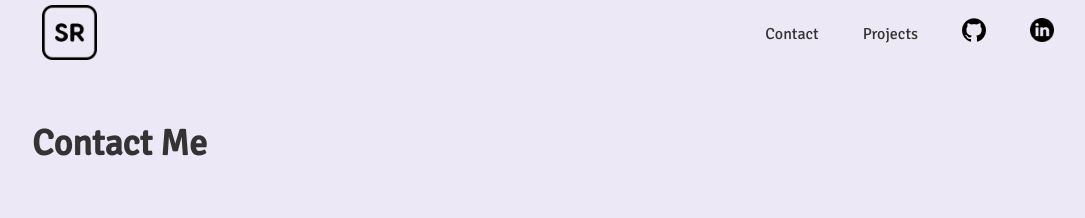
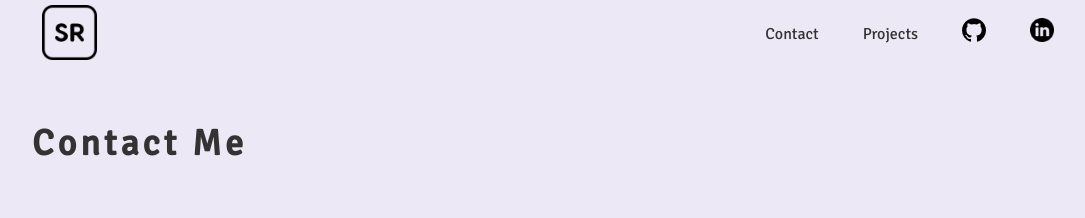
Before and after one commit to simonrintala/WebResume, a plain HTML site: page contact.html in a window 1280 px wide. Shown: the top 218 px of the page, without its empty margins (96-1181 px from the left). Drawn offline with Linux system fonts and the light colour scheme.

Commit message:
updated contact site

```diff
--- a/contact.css
+++ b/contact.css
@@ -182,9 +182,10 @@ body {
 h2 {
   font-size: 36px;
   font-weight: 700;
-  color: #333;
   margin: 50px 0 50px 0;
+  letter-spacing: 4px;
 }
+
 
 label {
   font-size: 24px;
```
